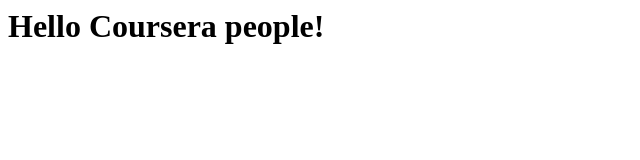
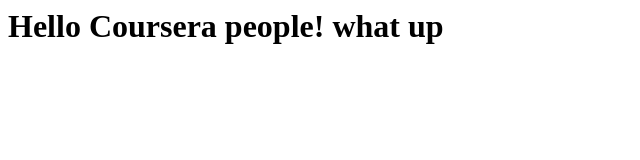
Before and after one commit to himurakos/coursera-test, a plain HTML site: page index.html in a window 1280 px wide. Shown: the whole page, without its empty margins (0-640 px from the left). Drawn offline with Linux system fonts and the light colour scheme.

Commit message:
Update index.html

```diff
--- a/index.html
+++ b/index.html
@@ -4,6 +4,6 @@
         <title>Hi Coursera</title>
     </head>
     <body>
-        <h1>Hello Coursera people!</h1>
+        <h1>Hello Coursera people! what up</h1>
     </body>
 </html>
```
